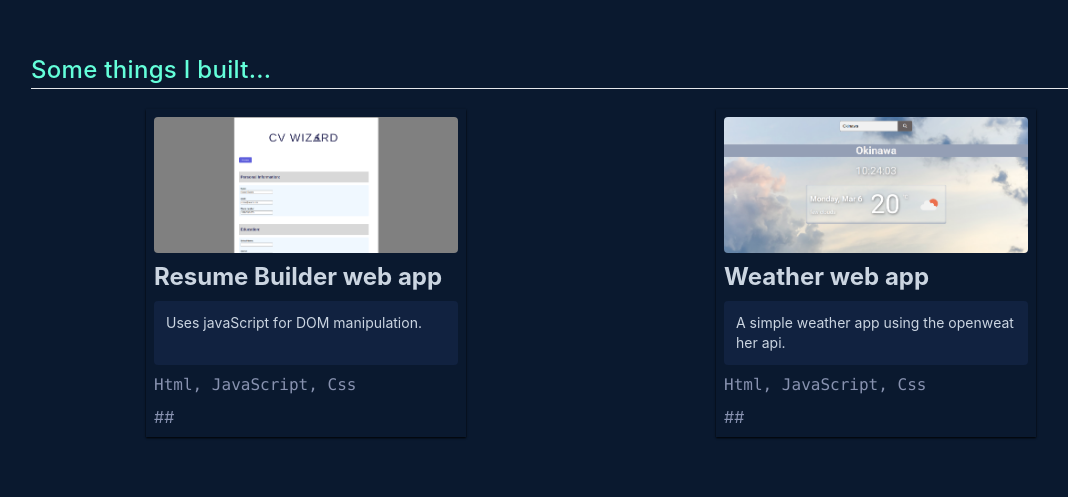
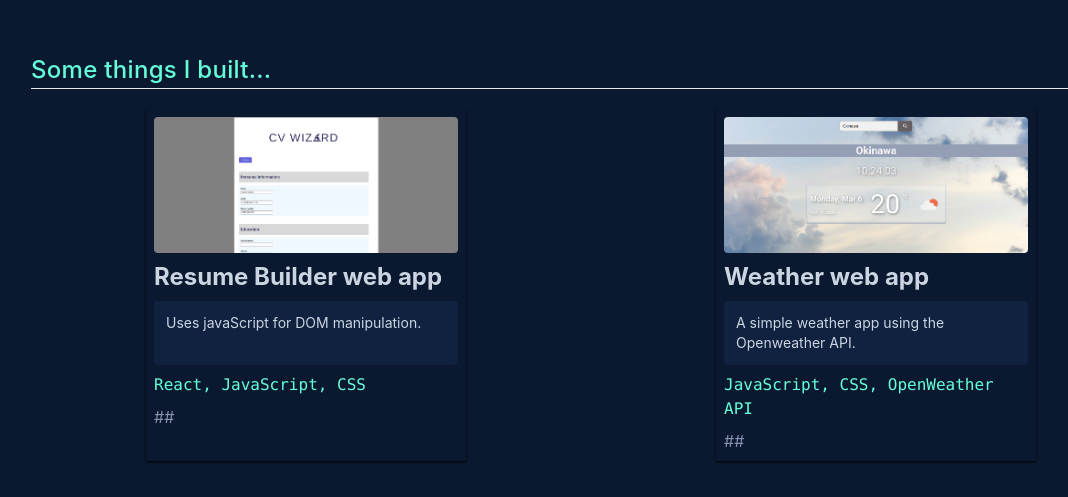
Before and after one commit to Conor-Dunne/portfolio, a React (Vite) app: page / in a window 1280 px wide. Shown: the part 852-1349 px from the top of the page, without its empty margins (49-1117 px from the left). Before the commit the page ends 1325 px from the top, so only its background shows below. Built offline with nearby package versions, Linux system fonts and the light colour scheme.

Commit message:
CSS changes

```diff
--- a/src/components/ProjectCard.jsx
+++ b/src/components/ProjectCard.jsx
@@ -5,7 +5,7 @@ function ProjectCard({project}) {
     return (
 
         <div className="flex flex-col gap-2 p-2 max-w-xs shadow-black shadow-sm hover:scale-110 transition-all ease-in-out cursor-pointer">
-            <Fade cascade>
+            <Fade>
             <img src={image} className="rounded" />
             <div>
                 <h2 className="text-2xl text-slate-300 font-bold">{name}</h2>
@@ -13,7 +13,7 @@ function ProjectCard({project}) {
             <div className="h-16 p-3 text-sm text-slate-300 bg-secondaryColor rounded">
                 {description}
             </div>
-            <div className="font-mono">
+            <div className="font-mono text-accentColor">
                 {tools}
             </div>
             <div>
--- a/src/components/Projects.jsx
+++ b/src/components/Projects.jsx
@@ -6,7 +6,6 @@ import Fade from 'react-reveal/Fade';
 function Projects() {
   return (
     <div className='py-9'>
-      <Fade>
       <div className='title mb-5'>
       <h1>Some things I built...</h1>
       <hr/>
@@ -14,7 +13,6 @@ function Projects() {
      <div className='flex flex-wrap place-content-around gap-5'>
      {projects.map( (project) => <ProjectCard project={project} /> )}
      </div>
-     </Fade>
      </div>
   )
 }
--- a/src/projectsData.js
+++ b/src/projectsData.js
@@ -3,7 +3,7 @@
 const projects = [
     {
         name: "Resume Builder web app ",
-        tools: "Html, JavaScript, Css",
+        tools: "React, JavaScript, CSS",
         description: "Uses javaScript for DOM manipulation.",
         image: "src/assets/cv_builder.png",
         live: "https://conor-dunne.github.io/etch-a-sketch-project/",
@@ -11,8 +11,8 @@ const projects = [
     },
     {
         name: "Weather web app",
-        tools: "Html, JavaScript, Css",
-        description: "A simple weather app using the openweather api.",
+        tools: "JavaScript, CSS, OpenWeather API",
+        description: "A simple weather app using the Openweather API.",
         image: "src/assets/weather_app.png",
         live: "https://conor-dunne.github.io/Weather-App/",
         code: "https://github.com/Conor-Dunne/Weather-App",
```
